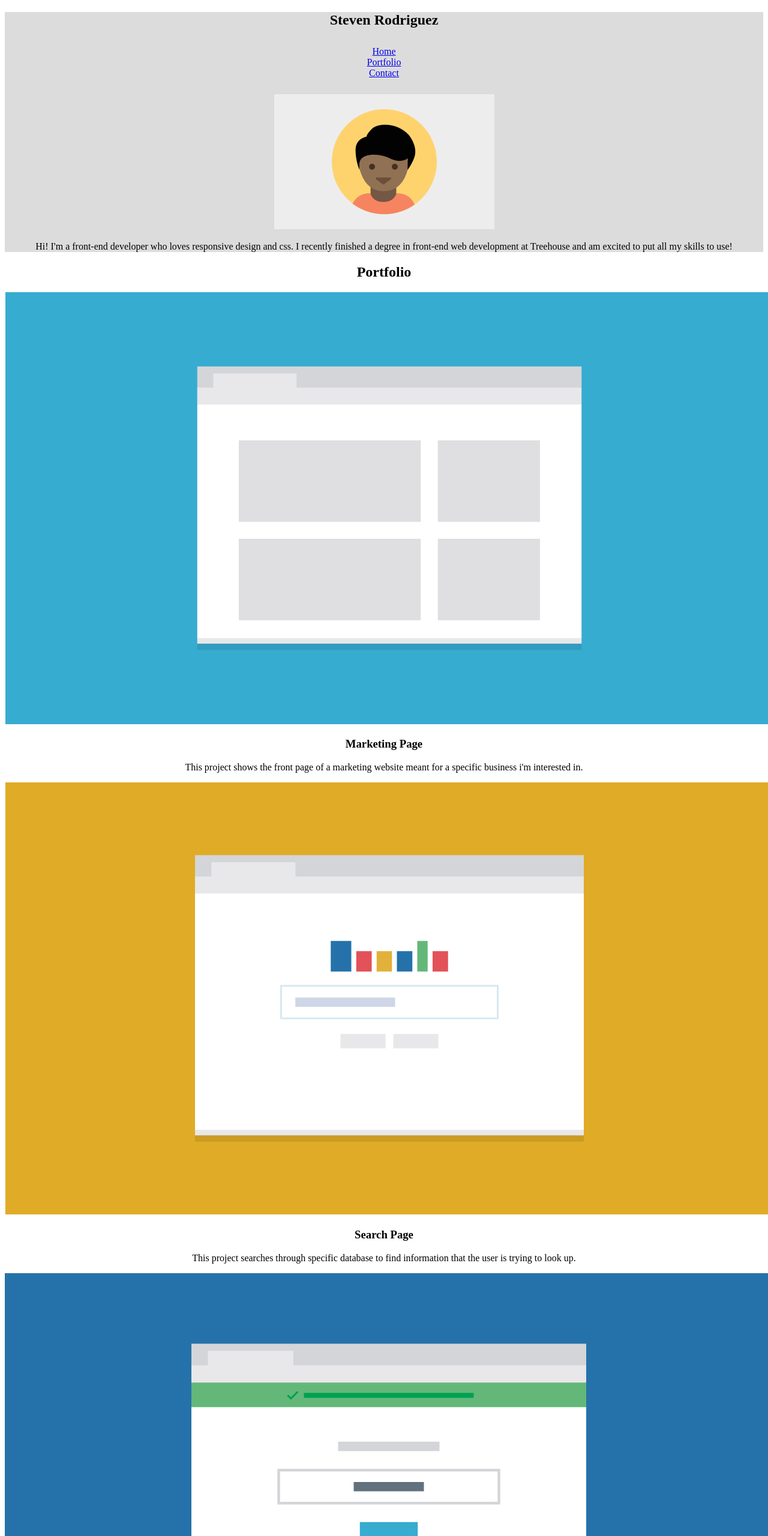
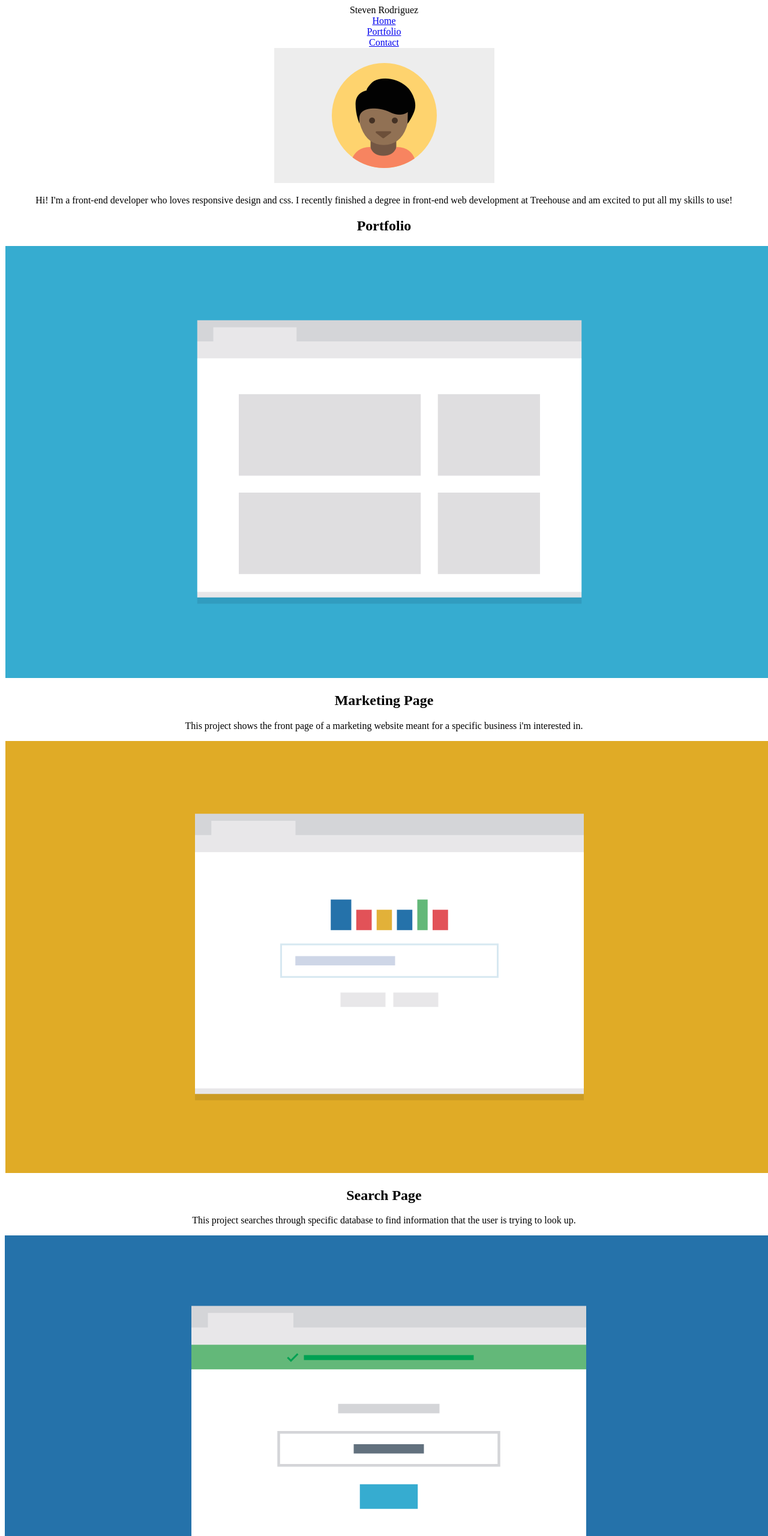
Before and after one commit to StevenRodriguezDev/Project2, a plain HTML site: page responsive_layout_v3/index.html in a window 1280 px wide. Shown: the top 2560 px of the page at 60% size. Drawn offline with Linux system fonts and the light colour scheme.

Commit message:
updated html

```diff
--- a/responsive_layout_v3/index.html
+++ b/responsive_layout_v3/index.html
@@ -3,72 +3,65 @@
 
  <head>
     <meta name=viewport content="width=device-width, initial-scale=1">
-    <title>Mobile Responsive portfolio Web</title>
     <link rel="stylesheet" href="css/styles.css">
+    <title>Mobile Responsive portfolio </title>
  </head>
 
  <body>
 
-    <header >
-      <section class="header">
-      <div>
-        <h1> Steven Rodriguez</h1>
-        <nav>
-
-         <ul class="main-nav">
-           <li class="home"><a href="#">Home</a></li>
-           <li class="portfolio"><a href="#">Portfolio</a></li>
-           <li class="contact"><a href="#">Contact</a></li>
-         </ul>
-
-        </nav>
-      </div>
-
-      <div>
-        <img src="images/responsive-layout-profile.png" alt="profile picture">
-         <p> Hi! I'm a front-end developer who loves responsive design and css. I recently finished a degree in front-end web development at Treehouse and am excited to put all my skills to use!</p>
-      </div>
+    <header>
+      <section>
+      <div class="student-name">Steven Rodriguez</div>
+      <nav>
+        <div class="nav-links">
+         <a href="#top"><div class="link">Home</div></a>
+         <a href="#portfolio"><div class="link">Portfolio</div></a>
+         <a href="#contact"><div class="link">Contact</div></a>
+        </div>
+      </nav>
+      <img class="profile"src="images/responsive-layout-profile.png" alt="profile picture">
+      <div class="ptag"> <p> Hi! I'm a front-end developer who loves responsive design and css. I recently finished a degree in front-end web development at Treehouse and am excited to put all my skills to use!</p> </div>
       </section>
     </header>
 
     <main>
       <section>
-        <h2>Portfolio</h2>
+        <h1>Portfolio</h1>
         <div class="marketing-page">
-          <img src="images/portfolio-1.png" alt="marketing-page">
-          <h3>Marketing Page</h3>
-          <p>This project shows the front page of a marketing website meant for a specific business i'm interested in.</p>
+          <img class="images" src="images/portfolio-1.png" alt="marketing-page">
+          <h2>Marketing Page</h2>
+          <p class="mainptag">This project shows the front page of a marketing website meant for a specific business i'm interested in.</p>
         </div>
 
-        <div class="search-page">
-          <img src="images/portfolio-2.png" alt="search-page">
-          <h3>Search Page</h3>
-          <p>This project searches through specific database to find information that the user is trying to look up.</p>
+       <div class="search-page">
+          <img class="images" src="images/portfolio-2.png" alt="search-page">
+          <h2>Search Page</h2>
+          <p class="mainptag">This project searches through specific database to find information that the user is trying to look up.</p>
         </div>
 
         <div class="travel-page">
-          <img src="images/portfolio-3.png" alt="travel-page">
-          <h3>Travel App</h3>
-          <p>This project compares travel times based on different transportation methods and tells you the best one.</p>
+          <img class="images" src="images/portfolio-3.png" alt="travel-page">
+          <h2>Travel App</h2>
+          <p class="mainptag">This project compares travel times based on different transportation methods and tells you the best one.</p>
         </div>
 
-        <div class="map-page">
+       <!--  <div class="map-page">
           <img src="images/portfolio-4.png" alt="map-page">
-          <h3>Map of Favorite Spots</h3>
+          <h2>Map of Favorite Spots</h2>
           <p>This project uses mapping apis to plot points for my favorite spots in the city for a do-it-yourslef walking tour.</p>
         </div>
 
         <div class="photo-page">
           <img src="images/portfolio-5.png" alt="photo-page">
-          <h3>Photo Gallery</h3>
+          <h2>Photo Gallery</h2>
           <p>This project shows pictures from a recent trip to the viewer and allows them to easily navigate through photos.</p>
         </div>
 
         <div class="calc-page">
           <img src="images/portfolio-6.png" alt="calc-page">
-          <h3>Calaculator</h3>
+          <h2>Calaculator</h2>
           <p>Someone can enter in the numbers they, and press the big blue button and get the results.</p>
-        </div>
+        </div> -->
 
 
       </section>
```
